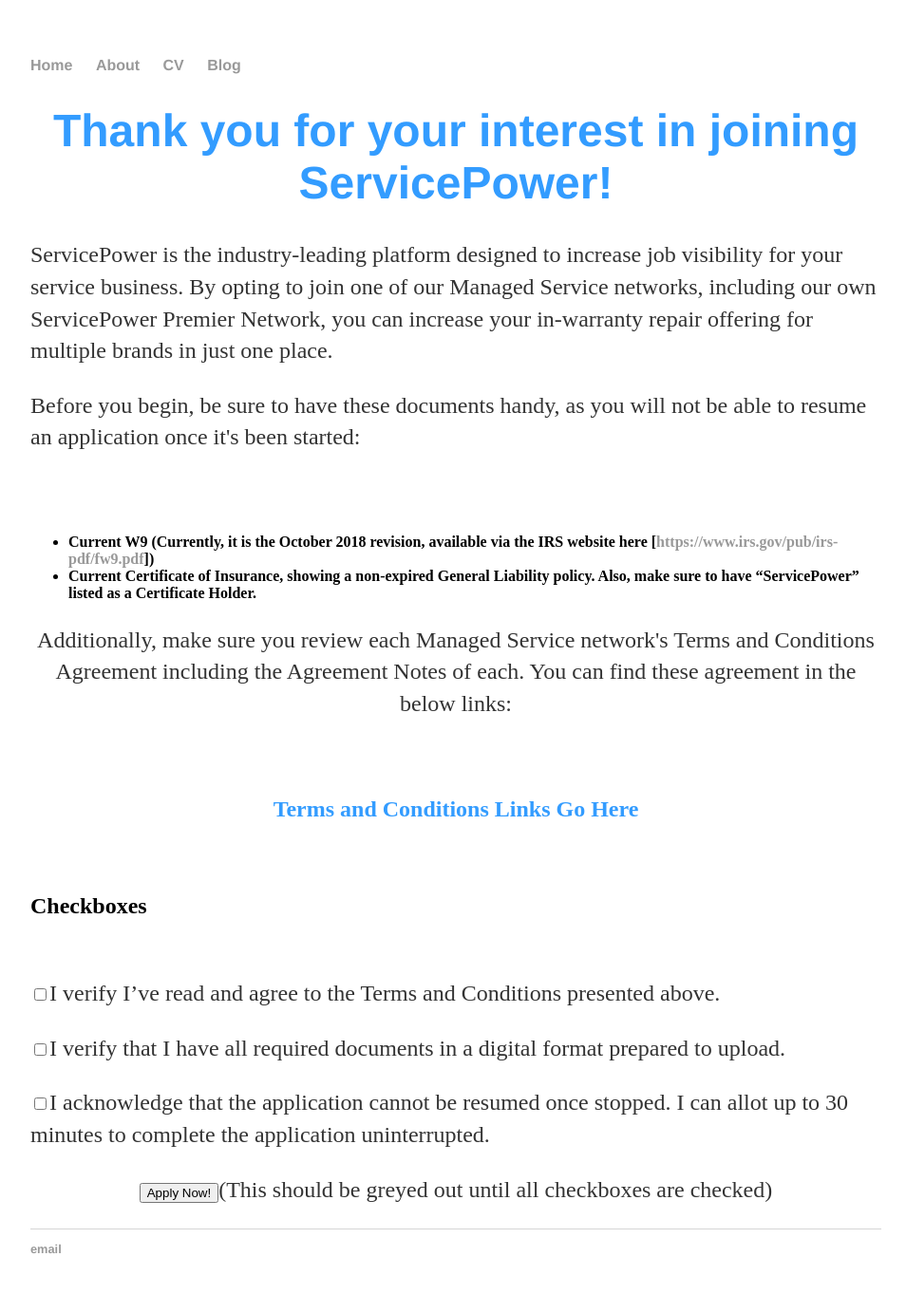
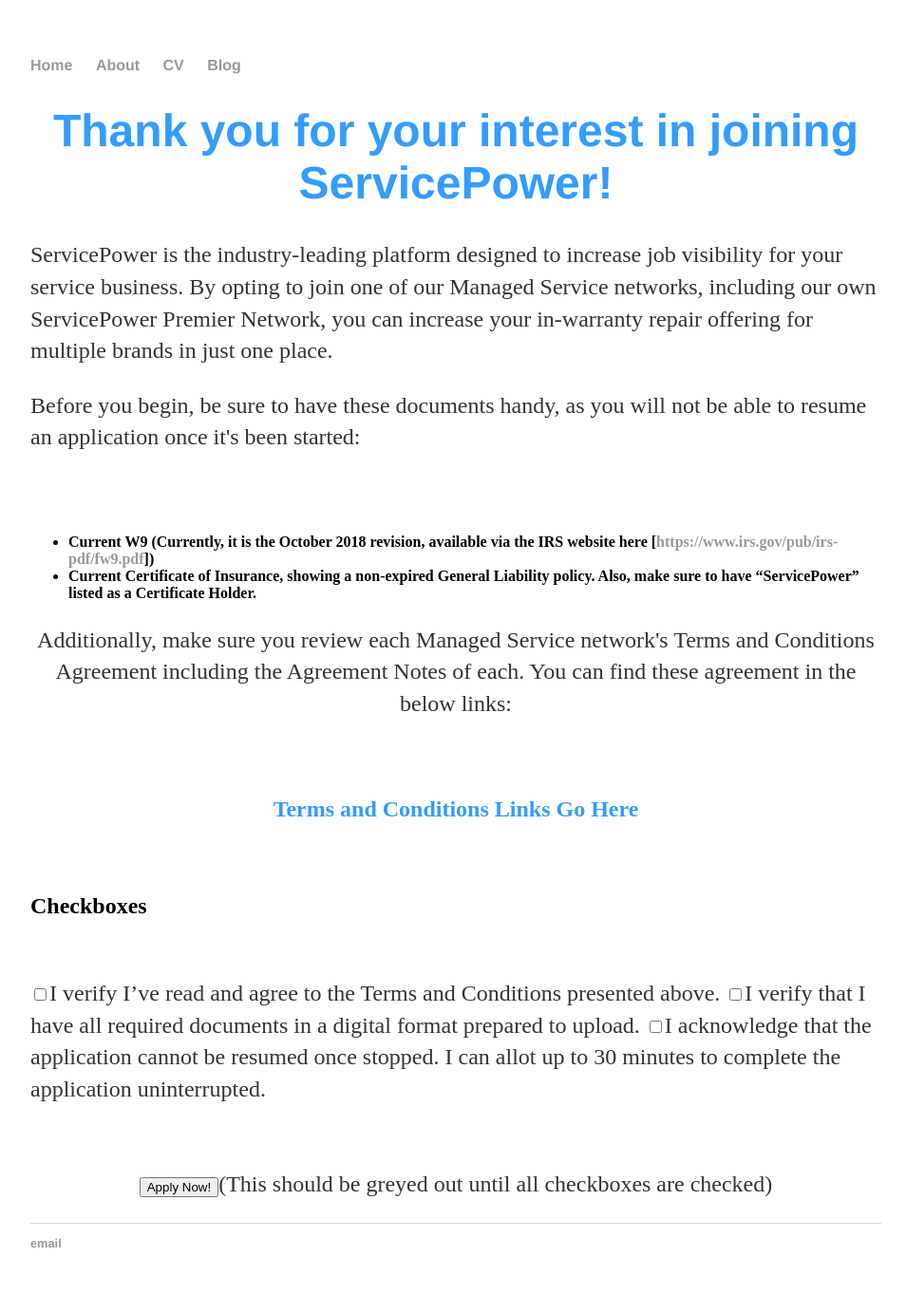
Before and after one commit to servicepowerdavid/servicepowerdavid.github.io, a Jekyll site: the page built from index.html, in a window 1280 px wide. Shown: the whole page at 95% size, without its empty margins (160-1114 px from the left). Built offline with Jekyll 4.4.1, drawn with Linux system fonts in a browser that asks for light colours.

Commit message:
Update index.html

```diff
--- a/index.html
+++ b/index.html
@@ -25,8 +25,8 @@
 	<h2>Checkboxes</h2>
 	<br>
 	<p align=left><input type="checkbox" name="test value="test">I verify I’ve read and agree to the Terms and Conditions presented above.
-	<p align=left><input type="checkbox" name="test value="test">I verify that I have all required documents in a digital format prepared to upload.
-	<p align=left><input type="checkbox" name="test value="test">I acknowledge that the application cannot be resumed once stopped. I can allot up to 30 minutes to complete the application uninterrupted.
+	<input type="checkbox" name="test value="test">I verify that I have all required documents in a digital format prepared to upload.
+	<input type="checkbox" name="test value="test">I acknowledge that the application cannot be resumed once stopped. I can allot up to 30 minutes to complete the application uninterrupted.</p>
 	<br>
 	<p align=center><input type="submit" value="Apply Now!">(This should be greyed out until all checkboxes are checked)
 
```
